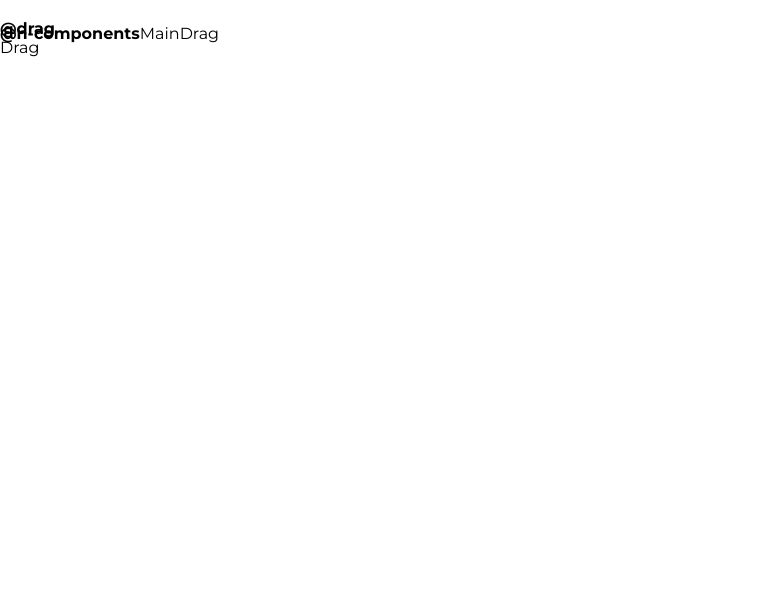
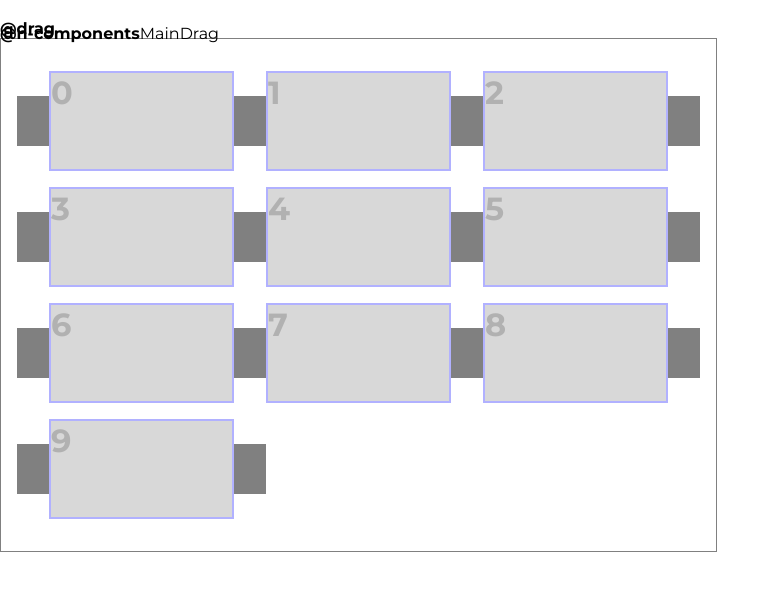
Before and after one commit to weekkkk/vue-cropper, a Vue app: page /main in a window 1280 px wide. Both pictures are taken after a click on the element "Drag". Shown: the top 590 px of the page, without its empty margins (0-780 px from the left). Built offline with nearby package versions, Linux system fonts and the light colour scheme; the HTML template or start-up script is replaced by a standard one.

Commit message:
create functional content drag and drop componnts

```diff
--- a/package.json
+++ b/package.json
@@ -10,7 +10,7 @@
     "lint": "eslint . --ext .vue,.js,.jsx,.cjs,.mjs,.ts,.tsx,.cts,.mts --fix --ignore-path .gitignore"
   },
   "dependencies": {
-    "sass": "^1.56.1",
+    "sass": "^1.57.1",
     "vue": "^3.2.41",
     "vue-router": "^4.1.5"
   },
--- /dev/null
+++ b/src/components/drag/enums/EMode.ts
@@ -0,0 +1,14 @@
+/**
+ * * Тип перетаскивания
+ */
+enum EMode {
+  /**
+   * * Изменение во время перетаскивания
+   */
+  Live = 'live',
+  /**
+   * * Изменение во время оставке перетаскивания
+   */
+  Record = 'record',
+}
+export default EMode;
--- /dev/null
+++ b/src/components/drag/enums/EType.ts
@@ -0,0 +1,14 @@
+/**
+ * * Тип изменения
+ */
+enum EType {
+  /**
+   * * Вставка
+   */
+  Insert = 'insert',
+  /**
+   * * Перестановка
+   */
+  Swap = 'swap',
+}
+export default EType;
--- /dev/null
+++ b/src/components/drag/enums/index.ts
@@ -0,0 +1,9 @@
+/**
+ * * Тип перетаскивания
+ */
+import EMode from './EMode';
+/**
+ * * Тип изменения
+ */
+import EType from './EType';
+export { EMode, EType };
--- /dev/null
+++ b/src/components/drag/interfaces/index.ts
@@ -0,0 +1,5 @@
+/**
+ * * Функция изменения массива
+ */
+import type IFunction from './IFunction';
+export { IFunction };
--- /dev/null
+++ b/src/components/drag/n-drag-group.vue
@@ -0,0 +1,298 @@
+<script lang="ts" setup>
+import { type PropType, ref, computed } from 'vue';
+import type { IFunction } from './interfaces';
+import { EMode, EType } from './enums';
+import NDrag from './n-drag.vue';
+
+/**
+ * * Вставить элемент
+ * @param fromIndex - Откуда вставить
+ * @param toIndex - Куда вставить
+ * @param elements - Массив для изменения
+ */
+const insert: IFunction = (fromIndex, toIndex, elements) => {
+  const center = elements.splice(fromIndex, 1);
+  const start = elements.splice(0, toIndex);
+  elements.unshift(...center);
+  elements.unshift(...start);
+  console.log('insert', { fromIndex, toIndex, elements });
+  return elements;
+};
+/**
+ * * Вставить элемент
+ * @param fromIndex - Откуда вставить
+ * @param toIndex - Куда вставить
+ * @param elements - Массив для изменения
+ */
+const swap: IFunction = (fromIndex, toIndex, elements) => {
+  const fromValue = elements[fromIndex];
+  const toValue = elements[toIndex];
+  elements[fromIndex] = toValue;
+  elements[toIndex] = fromValue;
+
+  console.log('swap', { fromIndex, toIndex, elements });
+  return elements;
+};
+
+/**
+ * * Свойства
+ */
+const props = defineProps({
+  /**
+   * * Тип перетаскивания
+   */
+  mode: { type: String as PropType<EMode>, default: EMode.Record },
+  /**
+   * * Тип изменения
+   */
+  type: { type: String as PropType<EType>, default: EType.Insert },
+  /**
+   * * Значения
+   */
+  ids: { type: Array as PropType<number[]>, default: [] },
+  /**
+   * * Классы элементов группы
+   */
+  classes: { type: String, default: '' },
+  /**
+   * * Кол-во колонок
+   */
+  columns: { type: Number, default: 3 },
+});
+
+const _ids = ref(props.ids.slice());
+
+/**
+ * * ID перемещаемого элемента
+ */
+const fromId = ref<number>();
+const fromIndex = computed(() =>
+  fromId.value != undefined ? _ids.value.indexOf(fromId.value) : undefined
+);
+/**
+ * * ID элемента на место которого перемещают
+ */
+const toId = ref<number>();
+const toIndex = computed(() =>
+  toId.value != undefined ? _ids.value.indexOf(toId.value) : undefined
+);
+/**
+ * * Элемента на место которого перемещают
+ */
+const toElement = ref<HTMLElement>();
+
+/**
+ * * Начало перетаскивания элемента
+ * @param target - Элемент, который перетаскивают
+ * @param id - ID элемента, который перетаскивают
+ */
+function start(target: HTMLElement | undefined, id: number) {
+  const index = _ids.value.indexOf(id);
+  if (index == -1) return;
+  fromId.value = id;
+  console.log('start', { target, id, index });
+}
+
+/**
+ * * При наведении на другой элемент
+ * @param target - Элемент, который перетаскивают
+ * @param id - ID элемента, который перетаскивают
+ */
+function enter(target: HTMLElement | undefined, id: number) {
+  if (fromId.value == undefined || fromIndex.value == undefined) return;
+  const index = _ids.value.indexOf(id);
+
+  if (
+    index == -1 ||
+    id == fromId.value ||
+    id == toId.value ||
+    (index == fromIndex.value - 1 &&
+      target?.classList.contains('separator') &&
+      !target?.classList.contains('left'))
+  )
+    return;
+  toId.value = id;
+
+  if (target?.classList.contains('separator')) {
+    toElement.value?.classList.remove('insert');
+    toElement.value = target;
+    toElement.value?.classList.add('insert');
+  } else {
+    toElement.value = target;
+  }
+
+  console.log('enter', { target, id, index });
+
+  if (props.mode == EMode.Live) action();
+}
+
+/**
+ * * При снятии наведения с элемента
+ * @param target - Элемент, на который ушли
+ * @param id - ID элемента, с которого ушли
+ */
+function leave(target: HTMLElement | undefined, id: number) {
+  if (props.mode == EMode.Live) return;
+  toId.value = undefined;
+  toElement.value?.classList.remove('insert');
+  toElement.value = undefined;
+  _ids.value = props.ids.slice(0);
+}
+
+/**
+ * * При остановке перетаскивания
+ * @param target - Элемент
+ * @param id - ID элемента
+ */
+function stop(target: HTMLElement | undefined, id: number) {
+  action();
+  toId.value = undefined;
+  fromId.value = undefined;
+  toElement.value?.classList.remove('insert');
+  toElement.value = undefined;
+  // leave(target, id);
+}
+
+/**
+ * * Действия выбполняемые после инициализации fromIndex и toIndex
+ */
+function action() {
+  if (
+    fromIndex.value == undefined ||
+    toIndex.value == undefined ||
+    fromId.value == undefined ||
+    !toElement.value
+  )
+    return;
+  switch (props.type) {
+    case EType.Insert:
+      switch (props.mode) {
+        case EMode.Live:
+          insert(fromIndex.value, toIndex.value, _ids.value);
+          return;
+        case EMode.Record:
+          let _toIndex = toIndex.value;
+          if (
+            _toIndex < fromIndex.value &&
+            !toElement.value?.classList.contains('left')
+          )
+            _toIndex++;
+          insert(fromIndex.value, _toIndex, _ids.value);
+          return;
+      }
+      return;
+    case EType.Swap:
+      const _fromIndex = fromIndex.value;
+      const _toIndex = toIndex.value;
+      console.log({ from: fromId.value, to: toId.value });
+      _ids.value = props.ids.slice(0);
+      if (_ids.value.indexOf(fromId.value) == _toIndex) return;
+      swap(_fromIndex, _toIndex, _ids.value);
+      return;
+  }
+}
+</script>
+
+<template>
+  <TransitionGroup
+    tag="div"
+    name="n-drag-group_anim"
+    class="n-drag-group"
+    :class="[type, mode]"
+  >
+    <template v-for="(id, index) in _ids" :key="index" :data-index="index">
+      <div
+        v-if="
+          type == EType.Insert && mode == EMode.Record && index % columns == 0
+        "
+        class="separator droppable left"
+        :id="id.toString()"
+      />
+      <NDrag
+        @start="start"
+        @stop="stop"
+        @enter="enter"
+        @leave="leave"
+        :id="id.toString()"
+        classes="n-drag-group_element"
+        :class="[
+          {
+            droppable: !(type == EType.Insert && mode == EMode.Record),
+          },
+          classes,
+        ]"
+      >
+        <slot :id="id" :index="index" />
+      </NDrag>
+      <div
+        v-if="type == EType.Insert && mode == EMode.Record"
+        :id="id.toString()"
+        class="separator droppable"
+      />
+    </template>
+  </TransitionGroup>
+</template>
+
+<style lang="scss">
+:root {
+  --n-drag-group-cg: 32px;
+  --n-drag-group-rg: 16px;
+  --n-drag-group-px: 16px;
+  --n-drag-group-py: 32px;
+}
+.n-drag-group {
+  $cg: var(--n-drag-group-cg);
+  $rg: var(--n-drag-group-rg);
+  $px: var(--n-drag-group-px);
+  $py: var(--n-drag-group-py);
+  $columns: v-bind(columns);
+
+  display: inline-flex;
+  align-items: center;
+  flex-wrap: wrap;
+  row-gap: $rg;
+  padding: $py $px;
+  border: 1px solid gray;
+
+  &:not(.insert.record) {
+    column-gap: $cg;
+    .n-drag-group_element {
+      width: calc((100% - $cg * ($columns - 1)) / $columns);
+    }
+  }
+
+  &_element {
+    border: 2px solid blue;
+    overflow: hidden;
+    width: calc((100% - $cg * $columns - $cg) / $columns);
+    height: 100px;
+    background: gray;
+    opacity: 0.3;
+  }
+
+  .separator {
+    width: $cg;
+    height: 50px;
+    background-color: gray;
+    &.insert {
+      background-color: red;
+    }
+  }
+
+  &_anim-move,
+  &_anim-enter-active,
+  &_anim-leave-active {
+    // transition: transform 2s ease;
+  }
+
+  &_anim-enter-from,
+  &_anim-leave-to {
+    opacity: 0;
+    transform: translateX(30px);
+  }
+
+  &_anim-leave-active {
+    position: absolute;
+  }
+}
+</style>
--- a/src/components/drag/n-drag.vue
+++ b/src/components/drag/n-drag.vue
@@ -19,7 +19,12 @@ const sy = ref(0);
 const x = ref(0);
 const y = ref(0);
 
-const emit = defineEmits(['start', 'drag', 'enter', 'leave', 'stop']);
+const emit = defineEmits<{
+  (e: 'start', target: HTMLElement | undefined, id: number): void;
+  (e: 'stop', target: HTMLElement | undefined, id: number): void;
+  (e: 'enter', target: HTMLElement | undefined, id: number): void;
+  (e: 'leave', target: HTMLElement | undefined | undefined, id: number): void;
+}>();
 
 const to = ref<HTMLElement>();
 
@@ -51,7 +56,7 @@ async function start(cx: number, cy: number) {
   await nextTick();
   rect.value = $el.value.getBoundingClientRect();
 
-  emit('start', { target: $el.value, id: Number(props.id) });
+  emit('start', $el.value, Number(props.id));
 
   sx.value = cx;
   sy.value = cy;
@@ -68,7 +73,7 @@ function drag(cx: number, cy: number) {
   y.value = cy;
 
   $grabbing.value.style.overflow = 'hidden';
-  const el = document.elementFromPoint(x.value, y.value);
+  const el = document.elementFromPoint(x.value, y.value) as HTMLElement;
   $grabbing.value.style.overflow = 'visible';
 
   if (!el) return;
@@ -76,19 +81,16 @@ function drag(cx: number, cy: number) {
   if (droppable && droppable != $el.value) {
     if (droppable != to.value) {
       to.value = droppable;
-      emit('enter', { target: to.value, id: Number(to.value.id) });
+      emit('enter', to.value, Number(to.value.id));
     }
   } else if (to.value) {
-    emit('leave', {
-      target: el,
-      id: Number(to.value.id),
-    });
+    emit('leave', el, Number((to.value as Element).id));
     to.value = undefined;
   }
 }
 function stop(cx: number, cy: number) {
   if (!isDrag.value) return;
-  emit('stop', $el.value);
+  if (to.value) emit('stop', $el.value, Number((to.value as Element).id));
 
   sx.value = 0;
   sy.value = 0;
@@ -102,7 +104,7 @@ function stop(cx: number, cy: number) {
 
 <template>
   <span
-    class="tir-drag"
+    class="n-drag"
     :id="id"
     :class="[classes, { dragged: isDrag }]"
     ref="$el"
@@ -113,14 +115,14 @@ function stop(cx: number, cy: number) {
       <span
         v-if="isDrag"
         ref="$grabbing"
-        class="grabbing"
+        class="n-drag_grabbing"
         :style="{
           top: `calc(${y}px)`,
           left: `calc(${x}px)`,
         }"
       >
         <span
-          class="tir-drag"
+          class="n-drag"
           :class="[classes]"
           :style="{
             width: `${rect?.width}px`,
@@ -136,26 +138,26 @@ function stop(cx: number, cy: number) {
   </span>
 </template>
 
-<style lang="less">
-.tir-drag {
+<style lang="scss">
+.n-drag {
   display: inline-flex;
   cursor: grab;
   position: relative;
   &.dragged {
     opacity: 0.5;
   }
-}
-.grabbing {
+  &_grabbing {
     display: inline-flex;
     cursor: grabbing;
     position: fixed;
     max-width: 0;
     max-height: 0;
-  .tir-drag {
+    .n-drag {
       position: absolute;
       left: 0;
       top: 0;
       opacity: 0.2;
     }
   }
+}
 </style>
--- a/src/pages/drag-page.vue
+++ b/src/pages/drag-page.vue
@@ -1,5 +1,25 @@
-<script lang="ts" setup></script>
+<script lang="ts" setup>
+import { ref } from 'vue';
+import NDragGroup from '@/components/drag/n-drag-group.vue';
 
-<template>Drag</template>
+const ids = ref<number[]>([]);
+for (let i = 0; i < 10; i++) {
+  ids.value.push(i);
+}
+</script>
 
-<style lang="less" scoped></style>
+<template>
+  <NDragGroup :ids="ids" classes="group_el">
+    <template #default="slot">
+      <h1>{{ slot.id }}</h1>
+    </template>
+  </NDragGroup>
+</template>
+
+<style lang="scss" scoped>
+.group {
+  &_el {
+    width: calc(100% / 5);
+  }
+}
+</style>
```
Also changed, not shown: src/components/drag/interfaces/IFunction.ts (added, +12 -0 lines), 1 other file (tests, documents, lock files or other folders). Lines whose indentation alone changed are shown as unchanged.
